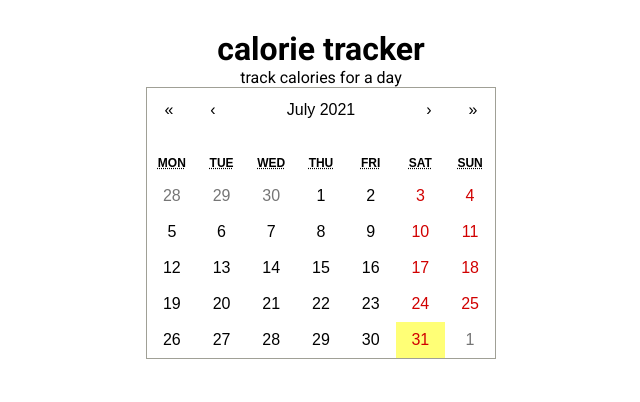
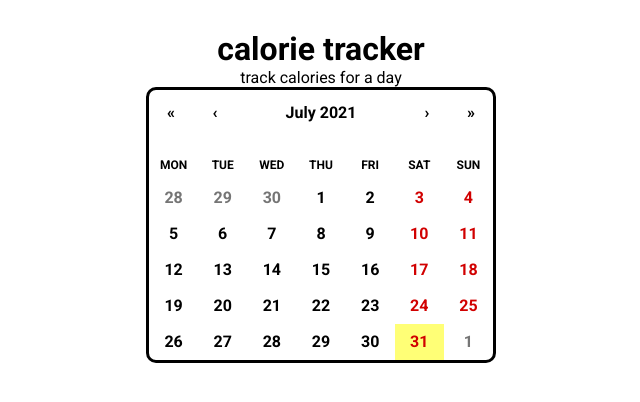
Before and after one commit to colorlessenergy/calorie-tracker, a Next.js app: page / in a window 1280 px wide. Shown: the top 402 px of the page, without its empty margins (319-959 px from the left). Built offline with nearby package versions, Linux system fonts and the light colour scheme.

Commit message:
add styles for calendar

```diff
--- a/styles/module.scss
+++ b/styles/module.scss
@@ -159,3 +159,20 @@ body.modal-is-open {
 .food-block-form {
   width: 100%;
 }
+
+.react-calendar {
+  border-radius: 10px;
+  border: 3px solid #000000 !important;
+}
+
+.react-calendar button {
+  font-family: "Roboto", sans-serif;
+  font-weight: 700;
+}
+
+.react-calendar__month-view__weekdays__weekday {
+  font-family: "Roboto", sans-serif;
+}
+.react-calendar__month-view__weekdays__weekday abbr[title] {
+  text-decoration: none;
+}
```
